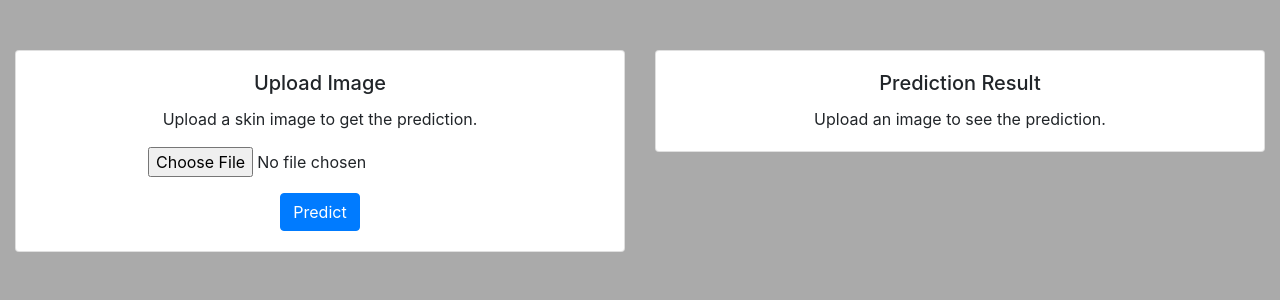
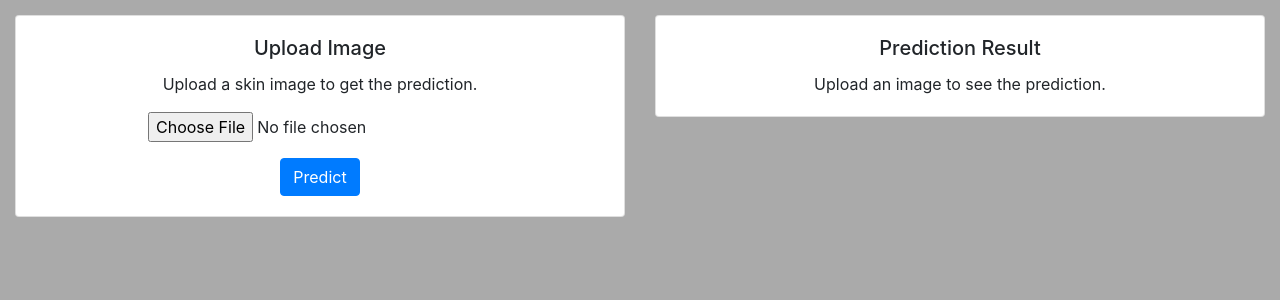
Before and after one commit to goetic-zoe/UFCFXK-30-3-Digital-Systems-Project, a Flask app: page / in a window 1280 px wide. Shown: the top 300 px of the page. Run offline with Flask 3, Linux system fonts and the light colour scheme; some libraries are stand-ins or nearby versions.

Commit message:
Updated margin styling in index.html

```diff
--- a/templates/index.html
+++ b/templates/index.html
@@ -11,7 +11,7 @@
             background-color: #aaaaaa;
         }
         .container-fluid.h-100 {
-            margin-top: 50px; /* Added margin to push the cards down */
+            margin-top: 15px; /* Added margin to push the cards down */
         }
     </style>
 </head>
```
